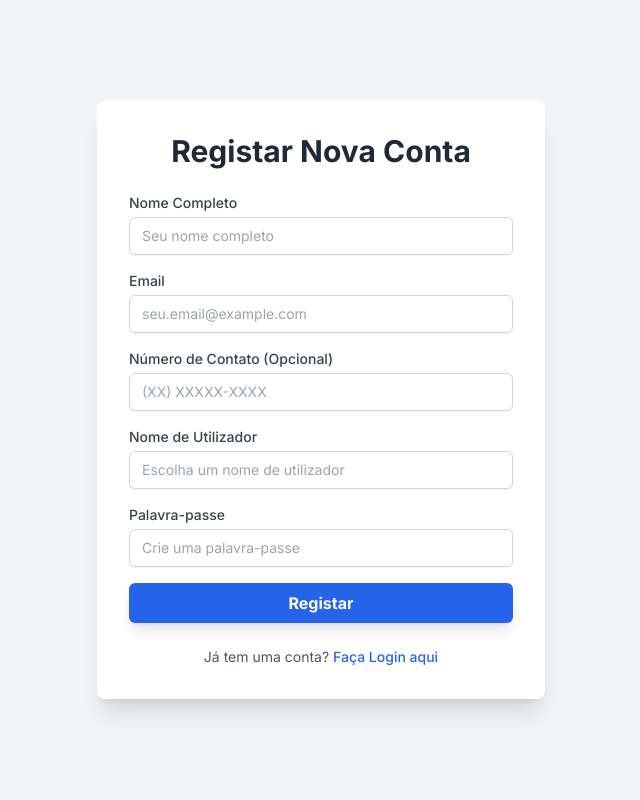
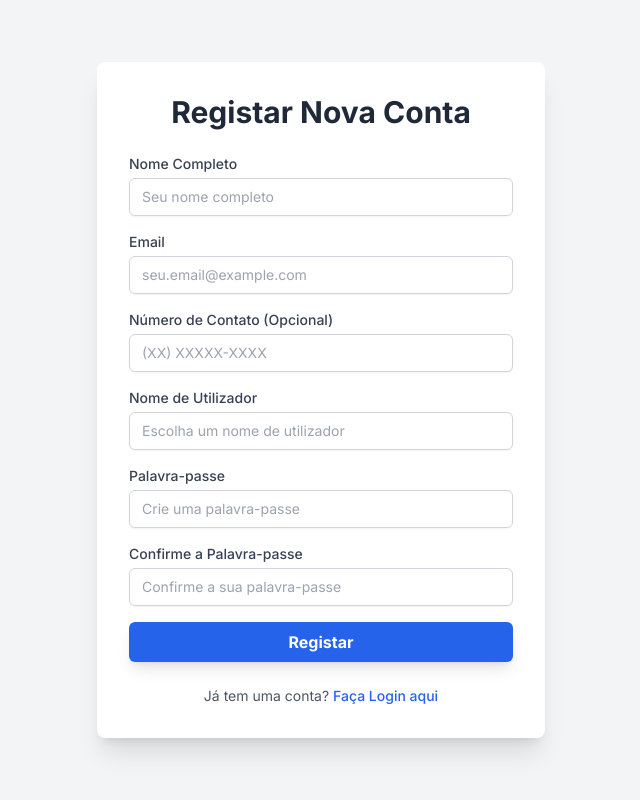
Before and after one commit to Marcos415/cotacoesview, a Flask app: page /register in a window 1280 px wide. Shown: the whole page, without its empty margins (319-959 px from the left). Run offline with Flask 3, Linux system fonts and the light colour scheme; some libraries are stand-ins or nearby versions.

Commit message:
Atualiza register.html para garantir o campo confirm_password

```diff
--- a/templates/register.html
+++ b/templates/register.html
@@ -66,6 +66,14 @@
                        placeholder="Crie uma palavra-passe">
             </div>
 
+            <!-- Campo de Confirmação de Palavra-passe -->
+            <div>
+                <label for="confirm_password" class="block text-sm font-medium text-gray-700 mb-1">Confirme a Palavra-passe</label>
+                <input type="password" id="confirm_password" name="confirm_password" required
+                       class="mt-1 block w-full px-3 py-2 border border-gray-300 rounded-md shadow-sm focus:outline-none focus:ring-blue-500 focus:border-blue-500 sm:text-sm"
+                       placeholder="Confirme a sua palavra-passe">
+            </div>
+
             <button type="submit"
                     class="w-full bg-blue-600 hover:bg-blue-700 text-white font-bold py-2 px-4 rounded-md shadow-lg transition duration-300 transform hover:scale-105 focus:outline-none focus:ring-2 focus:ring-offset-2 focus:ring-blue-500">
                 Registar
```
